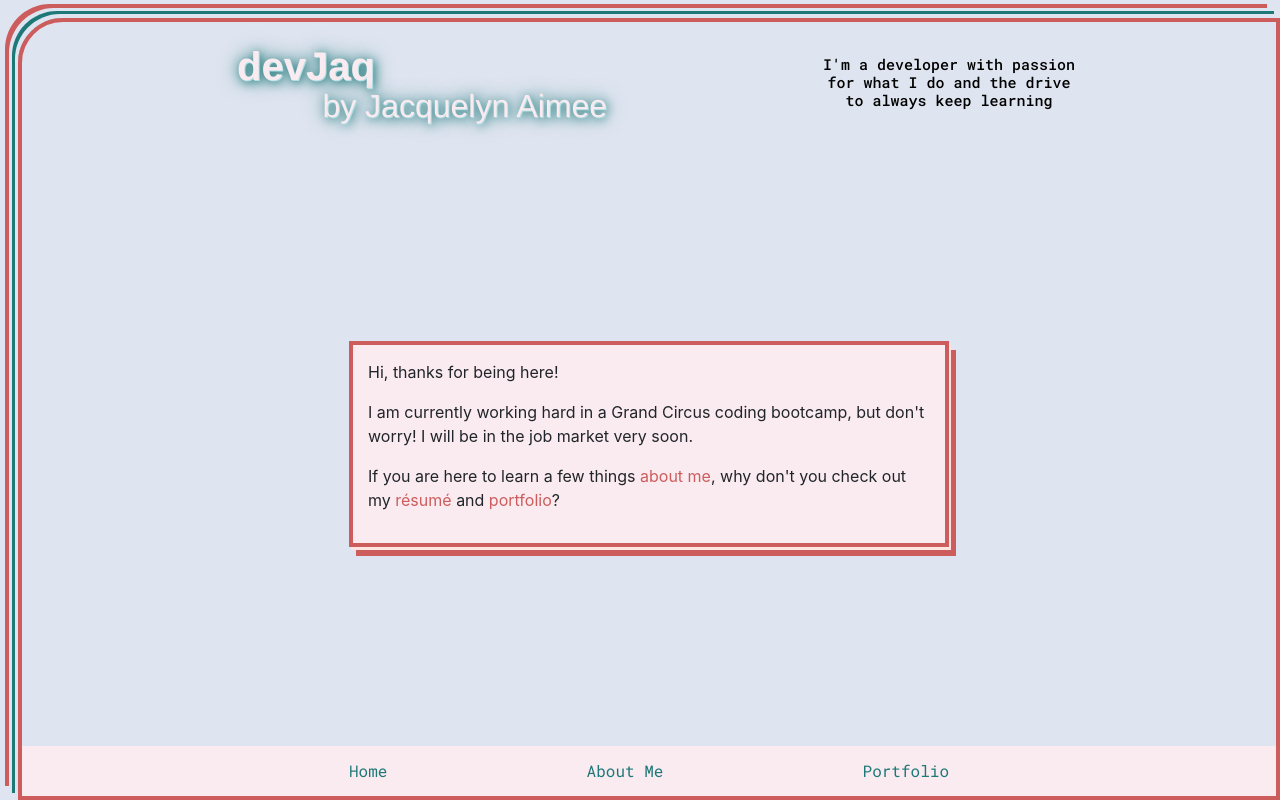
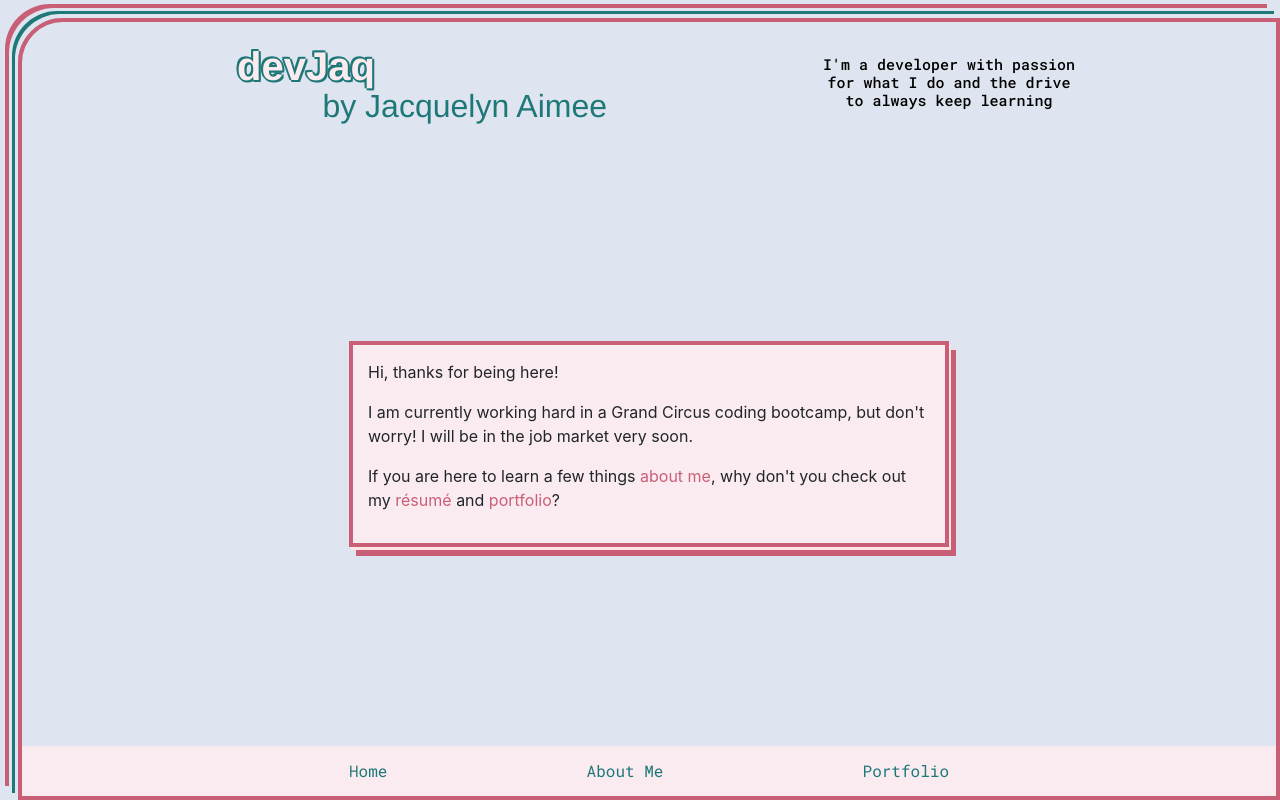
Before and after one commit to devjaq/my_site, a plain HTML site: page index.html in a window 1280 px wide. Drawn offline with nearby package versions, Linux system fonts and the light colour scheme; some packages are replaced by stand-ins of ours; a web font is replaced by a local one.

Commit message:
updated header

```diff
--- a/styles/style.css
+++ b/styles/style.css
@@ -76,17 +76,17 @@ nav {
 
   margin: 0 auto;
 
-  border: 4px solid indianred;
+  border: 4px solid rgb(201, 95, 118);
 
   box-shadow:
   -3px -4px rgb(223, 229, 240),
   /* 5px -9px rgb(30,120,120), */
   /* 4px -6px rgb(30,120,120), */
-  /* 5px -10px indianred */
-  /* 5px -7px indianred, */
+  /* 5px -10px rgb(201, 95, 118) */
+  /* 5px -7px rgb(201, 95, 118), */
   -5px -7px rgb(30,120,120),
   -8px -10px rgb(223, 229, 240),
-  -10px -14px indianred;
+  -10px -14px rgb(201, 95, 118);
   /* ,3px 7px 50px rgb(30,120,120); */
 
 
@@ -104,7 +104,14 @@ nav {
   color: rgb(250, 235, 240);
   font-size: 40px;
   font-weight: bold;
-  text-shadow: 1px 1px powderblue, 2px 2px 10px rgb(30,120,120), 0px 0px 20px rgb(30,120,120);
+  text-shadow:
+  0px -2px rgb(30,120,120),
+  -2px 0px rgb(30,120,120),
+  -2px -2px rgb(30,120,120),
+
+  0px 2px rgb(30,120,120),
+  2px 0px rgb(30,120,120),
+  2px 2px rgb(30,120,120);
 
 
   position: absolute;
@@ -115,8 +122,8 @@ nav {
 
 .myname {
   font-family: 'Atomic Age', 'Helvetica', sans-serif;
-  color: rgb(250, 235, 240);
-  text-shadow: 1px 1px powderblue, 2px 2px 10px rgb(30,120,120), 0px 0px 20px rgb(30,120,120);
+  color: rgb(30,120,120);
+  /* text-shadow: 1px 1px powderblue, 2px 2px 10px rgb(30,120,120), 0px 0px 20px rgb(30,120,120); */
 
   position: absolute;
   right: 30px;
@@ -159,17 +166,30 @@ overflow-y: scroll;
 }
 
 a {
-  color: indianred;
+  color: rgb(201, 95, 118);
   text-shadow: 0 0 5px ,
 }
 
 footer {
+  /* width: 95%; */
   width: 100%;
 
   padding: 0 15px;
 
   background-color:rgb(250, 235, 240);
   font-family: 'Roboto Mono', monospace;
+
+  /* border-top: 4px solid rgb(201, 95, 118);
+  border-left: 4px solid rgb(201, 95, 118);
+  border-right: 4px solid rgb(201, 95, 118); */
+
+  /* border-top-right-radius: 50px; */
+
+  /* box-shadow:
+  0px -4px rgb(223, 229, 240),
+  0px -7px rgb(30,120,120),
+  0px -10px rgb(223, 229, 240),
+  0px -14px rgb(201, 95, 118); */
 
 }
 
@@ -200,16 +220,16 @@ nav {
 }
 
 .fifties-border {
-  border: 4px solid indianred;
+  border: 4px solid rgb(201, 95, 118);
   /* border-radius: 34px; */
 
   background-color:rgb(250, 235, 240);
 
   box-shadow:
   2px 3px mistyrose,
-  /* 0px 9px indianred,
-  7px 0px indianred, */
-  7px 9px indianred;
+  /* 0px 9px rgb(201, 95, 118),
+  7px 0px rgb(201, 95, 118), */
+  7px 9px rgb(201, 95, 118);
 
 
 }
@@ -228,19 +248,15 @@ nav {
 
 
   overflow-y: scroll;
-  /* overflow-x: hidden; */
+  overflow-x: hidden;
 
-  border: 4px solid indianred;
+  border: 4px solid rgb(201, 95, 118);
   border-top-left-radius: 45px;
   box-shadow:
   -3px -4px rgb(223, 229, 240),
-  /* 5px -9px rgb(30,120,120), */
-  /* 4px -6px rgb(30,120,120), */
-  /* 5px -10px indianred */
-  /* 5px -7px indianred, */
   -6px -7px rgb(30,120,120),
   -9px -10px rgb(223, 229, 240),
-  -13px -14px indianred;
+  -13px -14px rgb(201, 95, 118);
 
 
 /* position: fixed; */
```
